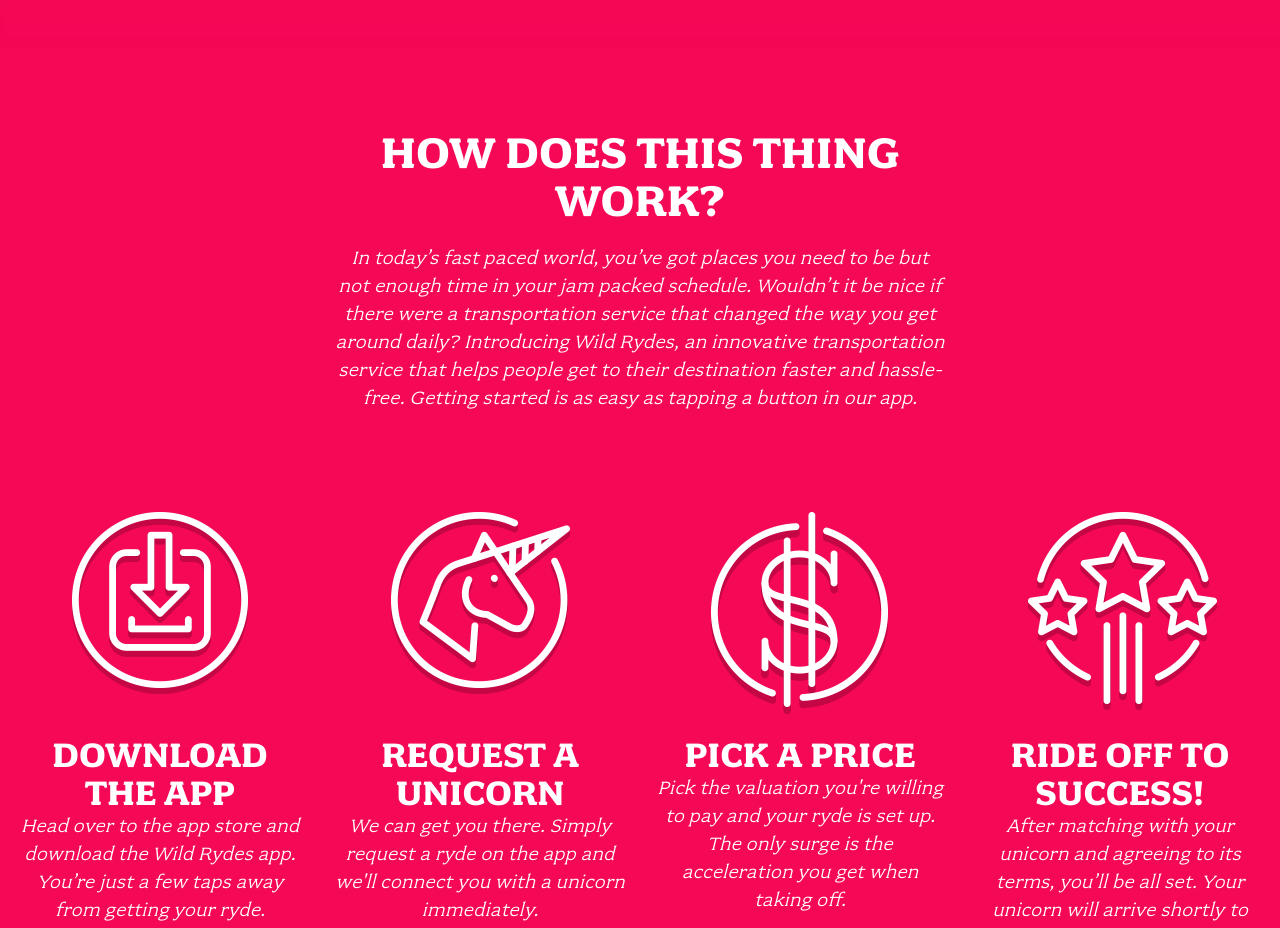
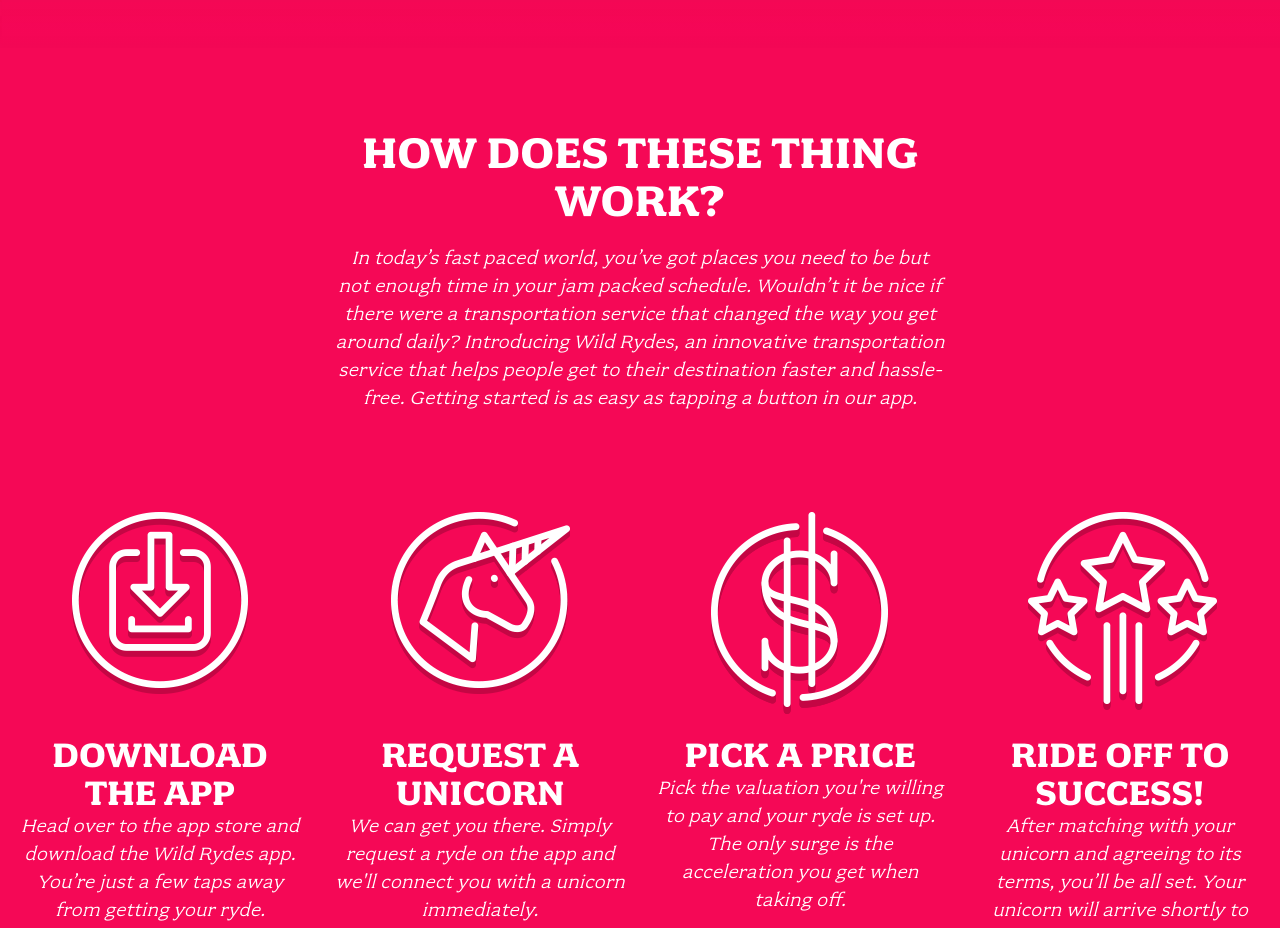
Before and after one commit to atif711250/wildrydes-site, a plain HTML site: page index.html in a window 1280 px wide. Shown: the part 900-1828 px from the top of the page. Drawn offline with Linux system fonts and the light colour scheme.

Commit message:
Update index.html

```diff
--- a/index.html
+++ b/index.html
@@ -30,7 +30,7 @@
 
   <section class="home-about">
     <div class="row column large-9 xlarge-6 xxlarge-4">
-      <h2 class="section-title">How Does This THING Work?</h2>
+      <h2 class="section-title">How Does These THING Work?</h2>
       <p class="content">
         In today’s fast paced world, you’ve got places you need to be but not enough time in your jam packed schedule. Wouldn’t it be nice if there were a transportation service that changed the way you get around daily? Introducing Wild Rydes, an innovative transportation service that helps people get to their destination faster and hassle-free. Getting started is as easy as tapping a button in our app.
       </p>
```
